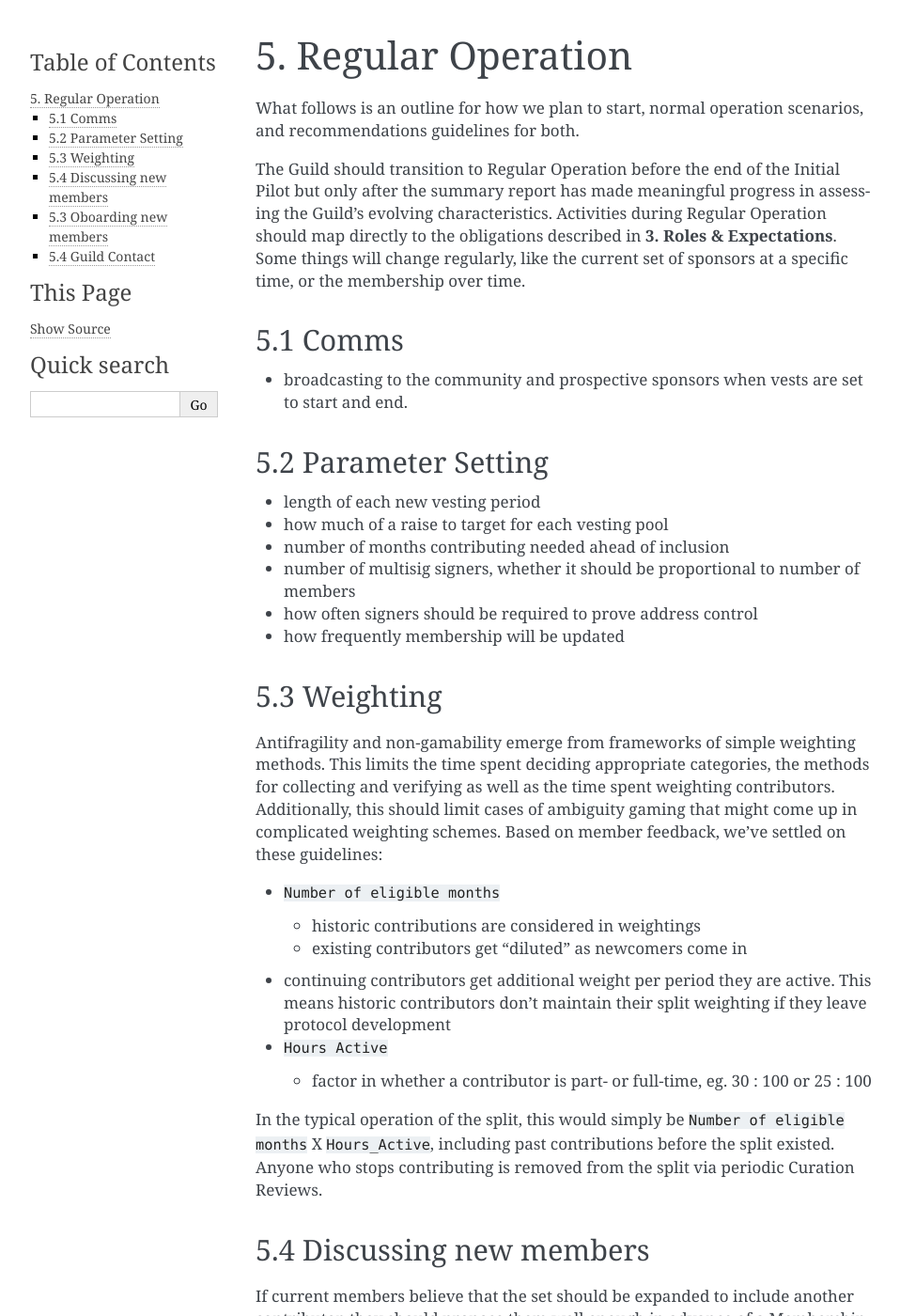
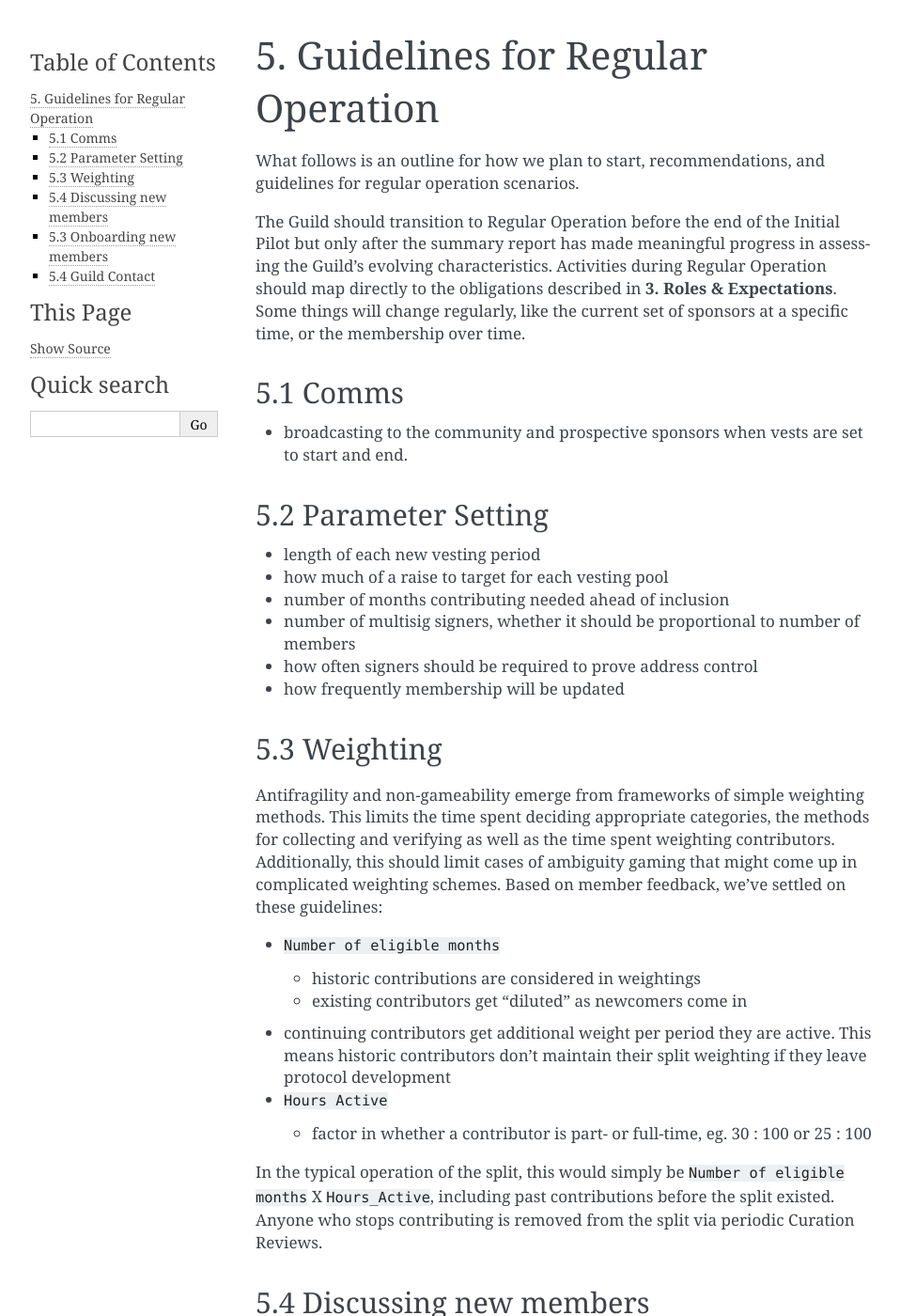
Before and after one commit to protocolguild/documentation, a Sphinx documentation site: the page built from docs/5-guidelines-for-regular-operation-commendations.md, in a window 1280 px wide and 1400 px high. Shown: the whole window at 94% size, without its empty margins (148-1106 px from the left). Built offline with Sphinx 7.4.7, drawn with Linux system fonts in a browser that asks for light colours; pages that are not in the unit, such as notebooks, are missing from menus; some of the changed text lies outside the part shown.

Commit message:
Update and rename 5-regular-operation.md to 5-guidelines-for-regular-operation-commendations.md

```diff
--- a/docs/5-regular-operation.md
+++ b/docs/5-guidelines-for-regular-operation-commendations.md
@@ -1,6 +1,6 @@
-## 5. Regular Operation
+## 5. Guidelines for Regular Operation
 
-What follows is an outline for how we plan to start, normal operation scenarios, and recommendations guidelines for both.
+What follows is an outline for how we plan to start, recommendations, and guidelines for regular operation scenarios.
 
 The Guild should transition to Regular Operation before the end of the Initial Pilot but only after the summary report has made meaningful progress in assessing the Guild's evolving characteristics. Activities during Regular Operation should map directly to the obligations described in **3. Roles & Expectations**. Some things will change regularly, like the current set of sponsors at a specific time, or the membership over time.
 
@@ -18,7 +18,7 @@ The Guild should transition to Regular Operation before the end of the Initial P
 
 ### 5.3 Weighting
 
-Antifragility and non-gamability emerge from frameworks of simple weighting methods. This limits the time spent deciding appropriate categories, the methods for collecting and verifying  as well as the time spent weighting contributors. Additionally, this should limit cases of ambiguity gaming that might come up in complicated weighting schemes. Based on member feedback, we've settled on these guidelines:
+Antifragility and non-gameability emerge from frameworks of simple weighting methods. This limits the time spent deciding appropriate categories, the methods for collecting and verifying  as well as the time spent weighting contributors. Additionally, this should limit cases of ambiguity gaming that might come up in complicated weighting schemes. Based on member feedback, we've settled on these guidelines:
 
 - `Number of eligible months`
   - historic contributions are considered in weightings
@@ -33,7 +33,7 @@ In the typical operation of the split, this would simply be `Number of eligible
 
 If current members believe that the set should be expanded to include another contributor, they should propose them well enough in advance of a Membership Update. This would mean at least a week. Deliberations should strive to end in rough consensus, resorting to formal voting procedures only in rare extreme situations.
 
-### 5.3 Oboarding new members
+### 5.3 Onboarding new members
 
 When introducing the concept to potential members or onboarding accepted ones, it should be noted that the submitted address should refer to an individual's personal wallet and *not* their employer's. If teams were the atomic unit, all team members would have to agree on whether to accept or decline membership, likely decreasing the number of participants.
 
```
